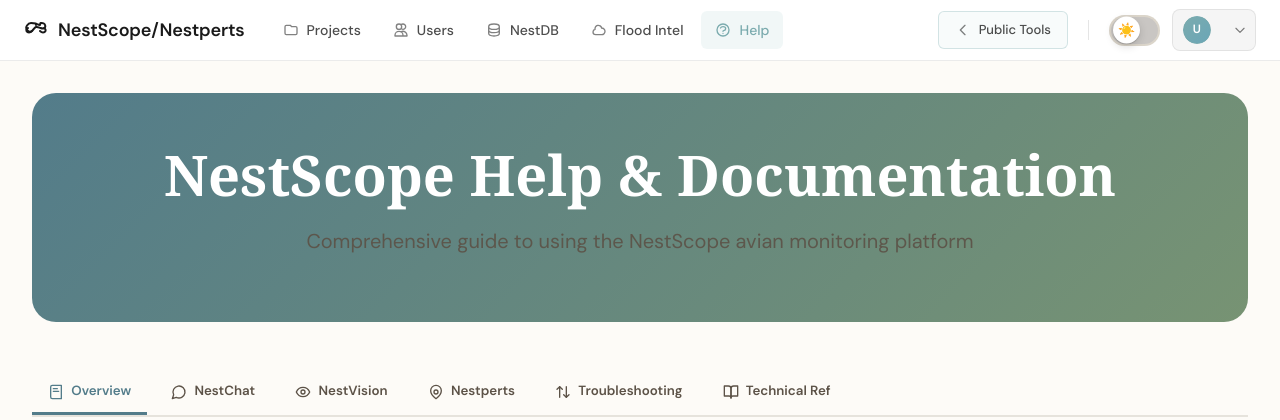
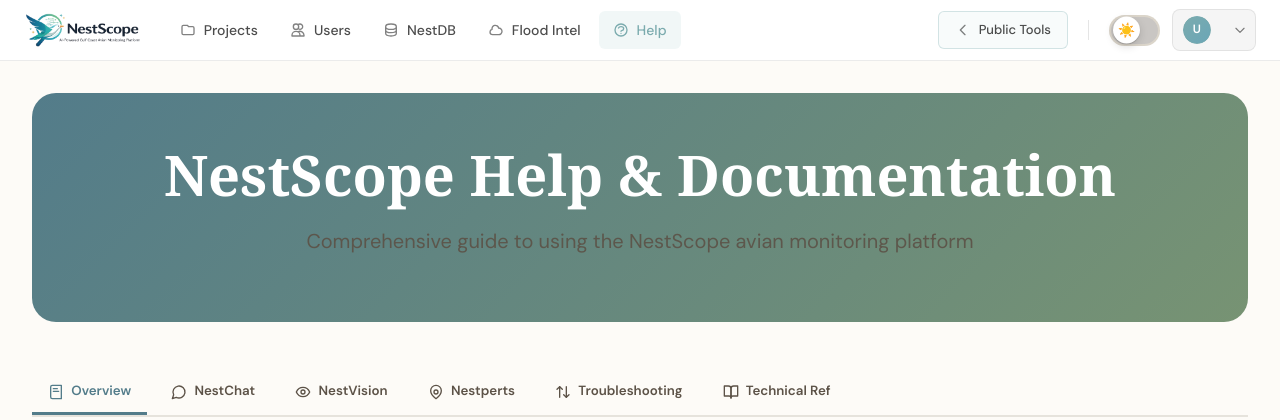
Before and after one commit to OliseNS/NestScope_Experts, a Flask app: page /help in a window 1280 px wide. Shown: the top 420 px of the page. Run offline with Flask 3, Linux system fonts and the light colour scheme; the visitor is signed in with stand-in values (Sample User, id 1); parts of the project's set-up code (start-up, migrations or seed data) failed here and were passed over; some libraries are stand-ins or nearby versions.

Commit message:
feat: add theme-aware logo switching to Nestperts
Replaced SVG bird icons with proper NestScope logo images that switch based on theme:
- Dark mode: bird-only logo (logo_dark.png)
- Light mode: full branding with text (logo_light.png)

Updated base.html navbar and login.html to use the new logos with CSS-based theme detection.
Added gitignore exception for logo files.

Co-Authored-By: Claude Sonnet 4.5 <noreply@anthropic.com>

```diff
--- a/labeller/templates/base.html
+++ b/labeller/templates/base.html
@@ -69,15 +69,28 @@
             color: #7BABAE;
         }
 
-        .navbar-brand-icon {
-            font-size: 1.5rem;
-            line-height: 1;
-            width: 1.5rem;
-            height: 1.5rem;
-            display: flex;
-            align-items: center;
-            justify-content: center;
+        .navbar-brand-logo {
+            height: 40px;
+            width: auto;
+            display: block;
             flex-shrink: 0;
+        }
+
+        /* Theme-aware logo switching */
+        .logo-light {
+            display: none;
+        }
+
+        .logo-dark {
+            display: block;
+        }
+
+        [data-theme="light"] .logo-light {
+            display: block;
+        }
+
+        [data-theme="light"] .logo-dark {
+            display: none;
         }
 
         /* Navigation Items */
@@ -654,10 +667,8 @@
         <div class="navbar-content">
             <!-- Brand -->
             <a href="/" class="navbar-brand">
-                <div class="navbar-brand-icon">
-                    <svg width="24" height="24" viewBox="0 0 24 24" fill="none" stroke="currentColor" stroke-width="2" stroke-linecap="round" stroke-linejoin="round"><path d="M16 7c-1.5 0-3-1-4.5-1.5s-3-.5-4.5-.5c-1.5 0-3 1-4 2.5s-1 3.5.5 5 3.5 1.5 5 0 2-3 3.5-3.5 3 .5 4.5 1 3 1 4 0s1-2.5 0-4-2.5-1-4-1Z"/><path d="M8 13c-1 1-2 1.5-3 1.5s-2-.5-2.5-1.5.5-2.5 1.5-3"/><path d="M16 13c1 1 2 1.5 3 1.5s2-.5 2.5-1.5-.5-2.5-1.5-3"/><path d="M12 6v1"/></svg>
-                </div>
-                <span>NestScope/Nestperts</span>
+                <img src="{{ url_for('static', filename='img/logo_light.png') }}" alt="NestScope" class="navbar-brand-logo logo-light">
+                <img src="{{ url_for('static', filename='img/logo_dark.png') }}" alt="NestScope" class="navbar-brand-logo logo-dark">
             </a>
 
             <!-- Main Navigation -->
```
Also changed, not shown: labeller/templates/login.html (+9 -3 lines), labeller/static/img/logo_dark.png (added), labeller/static/img/logo_light.png (added), 1 other file.
